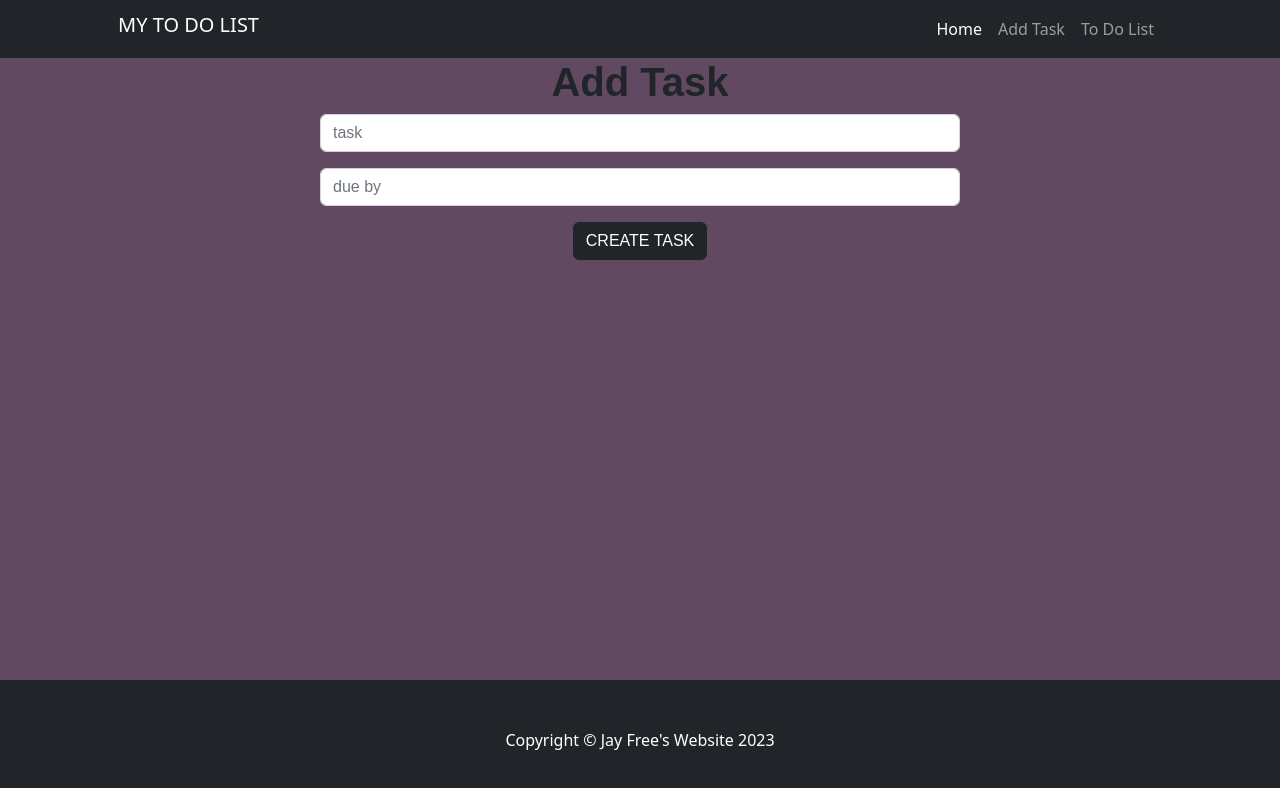
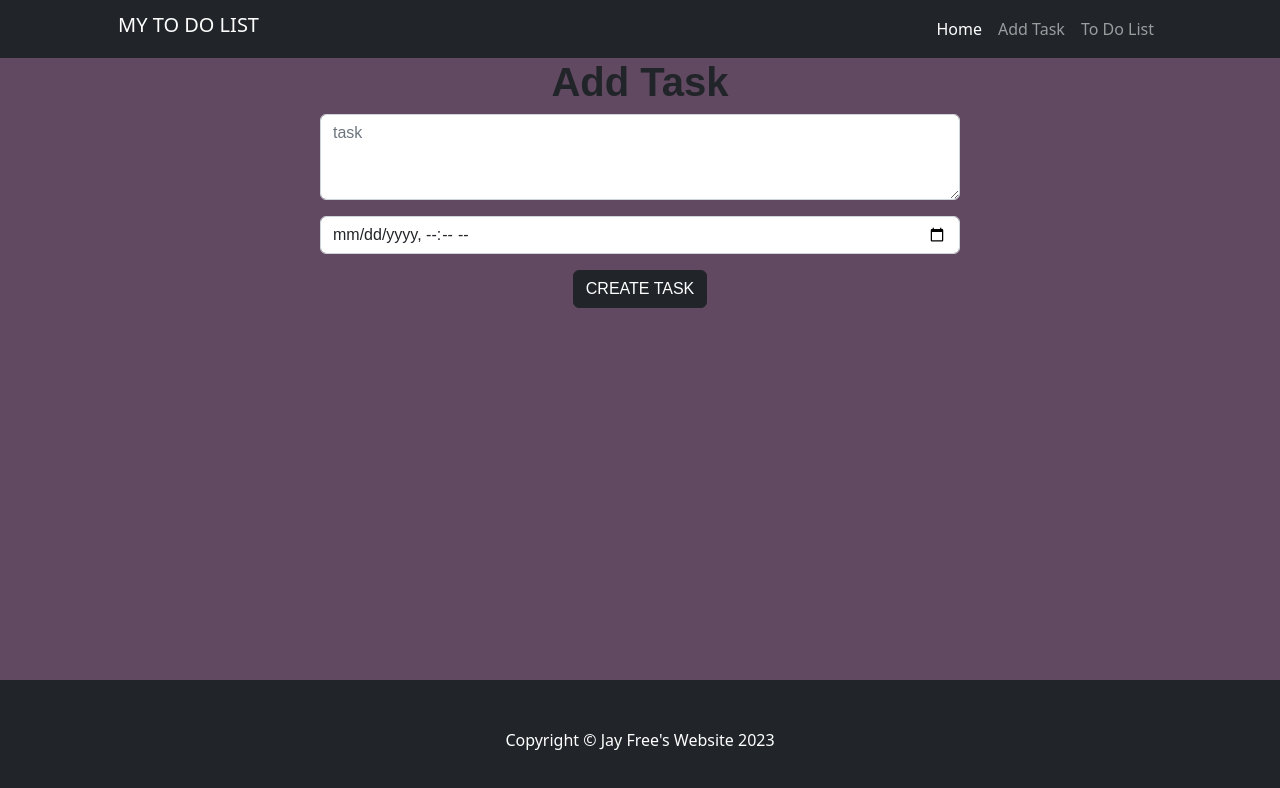
Before and after one commit to julsfreedman/Project-2-crud-mern-app, a React (Create React App) app in the folder client/: page /create in a window 1280 px wide. Shown: the top 788 px of the page. Built offline with nearby package versions, Linux system fonts and the light colour scheme.

Commit message:
still trying to make Render deploy

```diff
--- a/client/package.json
+++ b/client/package.json
@@ -22,8 +22,6 @@
     "build": "react-scripts build",
     "test": "react-scripts test",
     "eject": "react-scripts eject",
-    "prod-build": "cd client && npm i && npm run build",
-    "prod-start": "node server.js"
   },
   "eslintConfig": {
     "extends": [
--- a/client/src/CreatePost.js
+++ b/client/src/CreatePost.js
@@ -46,6 +46,7 @@ function CreatePost() {
               onChange={handleChange}
               style={{ marginBottom: "1rem" }}
               placeholder="task"
+              as="textarea" rows={3}
             />
             <Form.Control
               onChange={handleChange}
@@ -53,6 +54,7 @@ function CreatePost() {
               value={post.dueby}
               style={{ marginBottom: "1rem" }}
               placeholder="due by"
+              type="datetime-local"
             />
           </Form.Group>
           <Button
```
